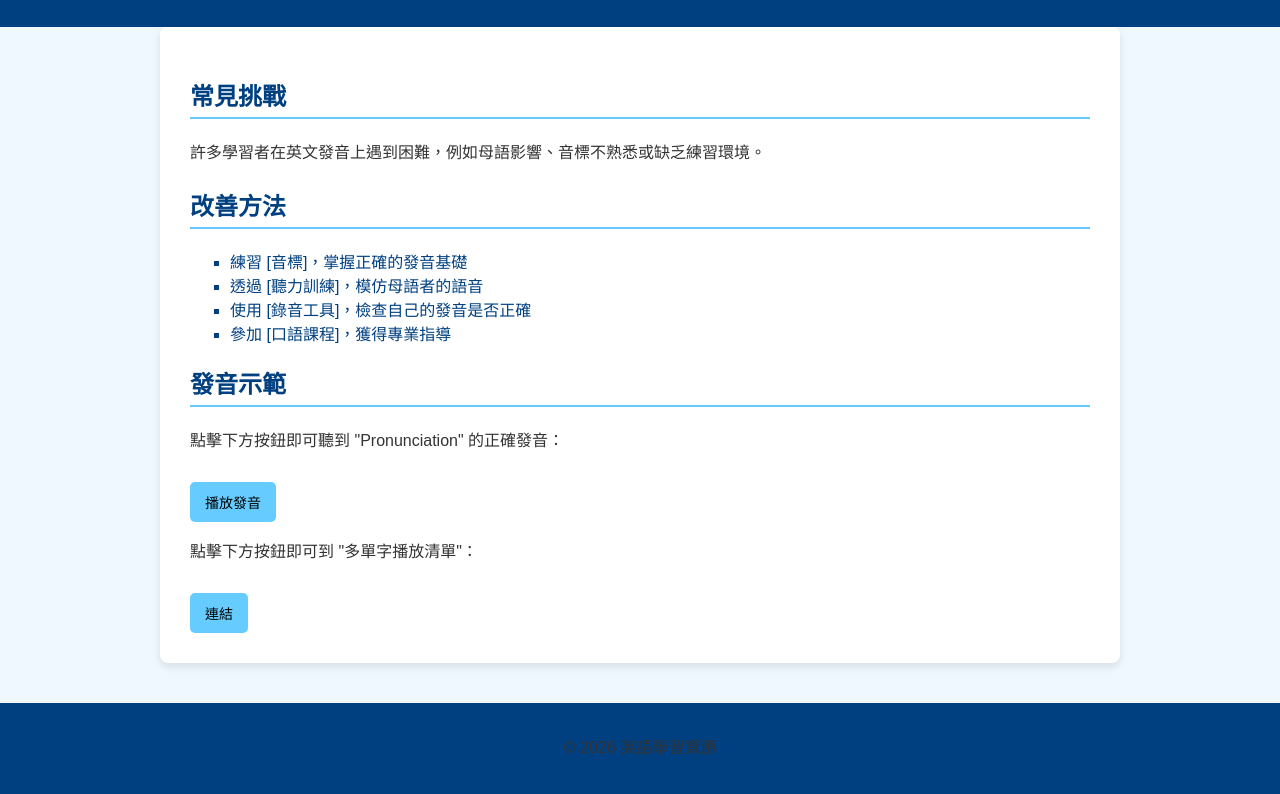
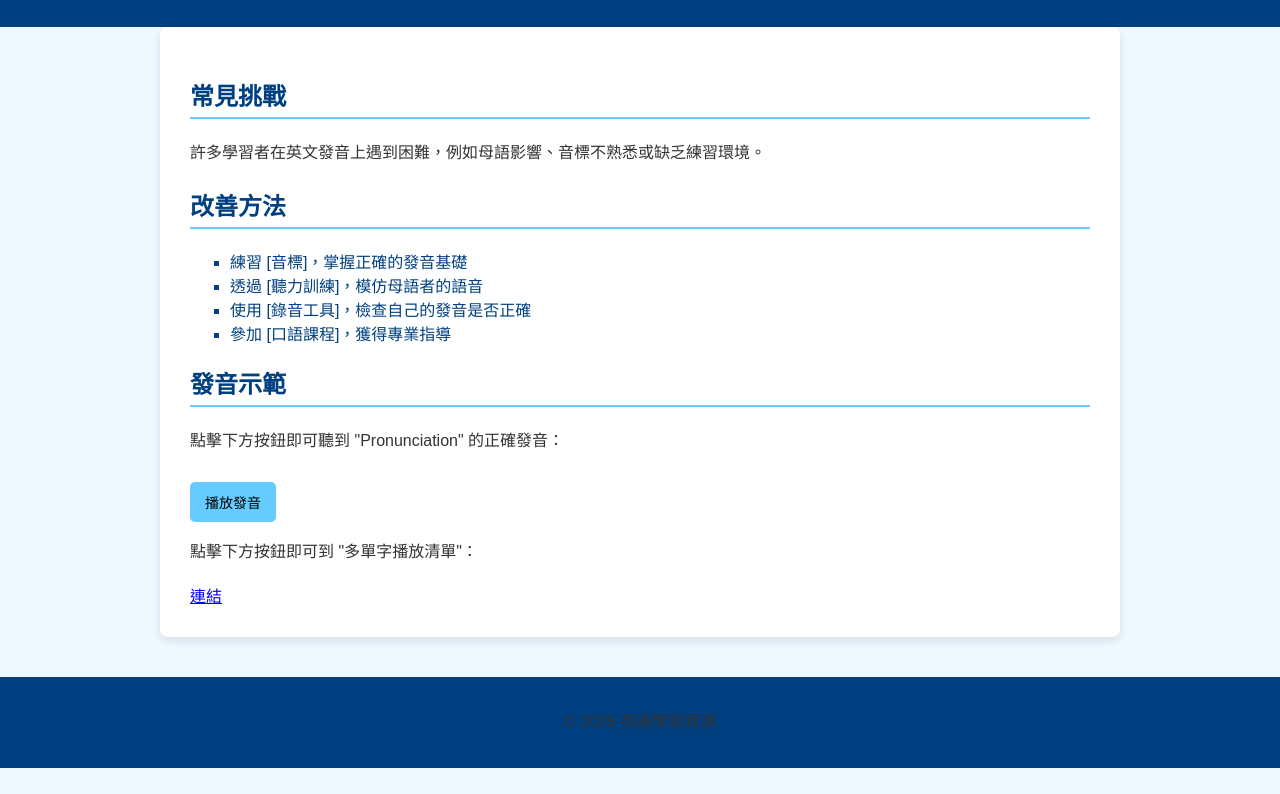
Before and after one commit to KT42625014/AI2, a plain HTML site: page index.html in a window 1280 px wide. Shown: the part 112-906 px from the top of the page. After the commit the page ends 880 px from the top, so only its background shows below. Drawn offline with Linux system fonts and the light colour scheme.

Commit message:
Update index.html

```diff
--- a/index.html
+++ b/index.html
@@ -83,7 +83,8 @@
 
     <p>點擊下方按鈕即可到 "多單字播放清單"：</p>
     <audio id="audioPronunciation" src="pronunciation.mp3"></audio>
-    <button onclick= href="page2.html">連結</button>
+    <a href="page2.html">連結</a>
+
 
   </section>
 
```
